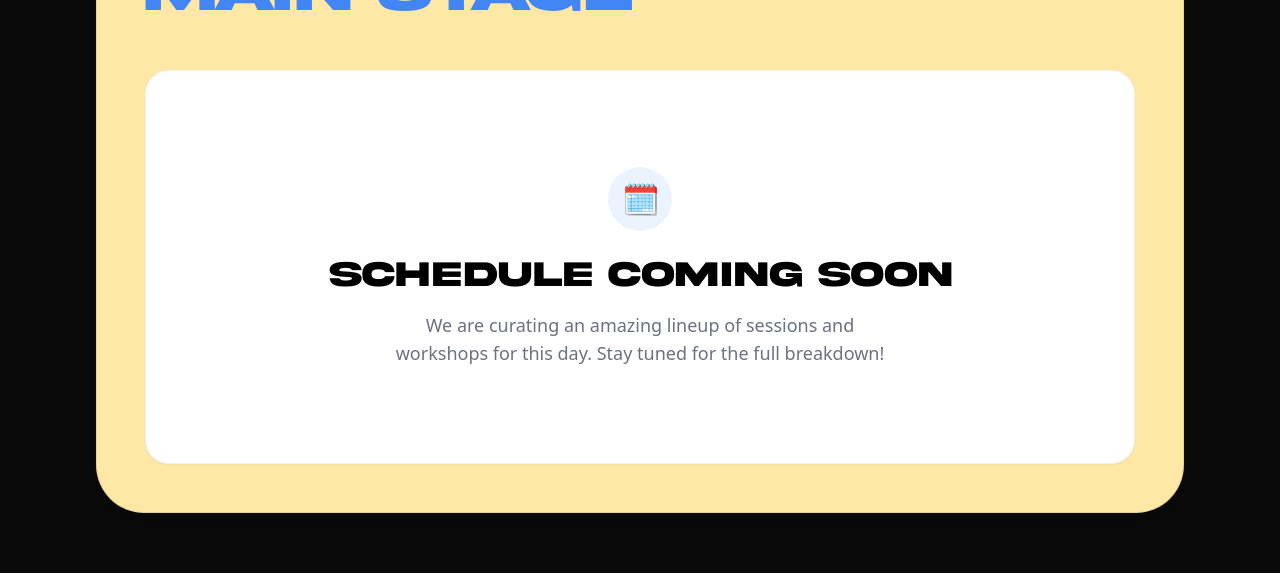
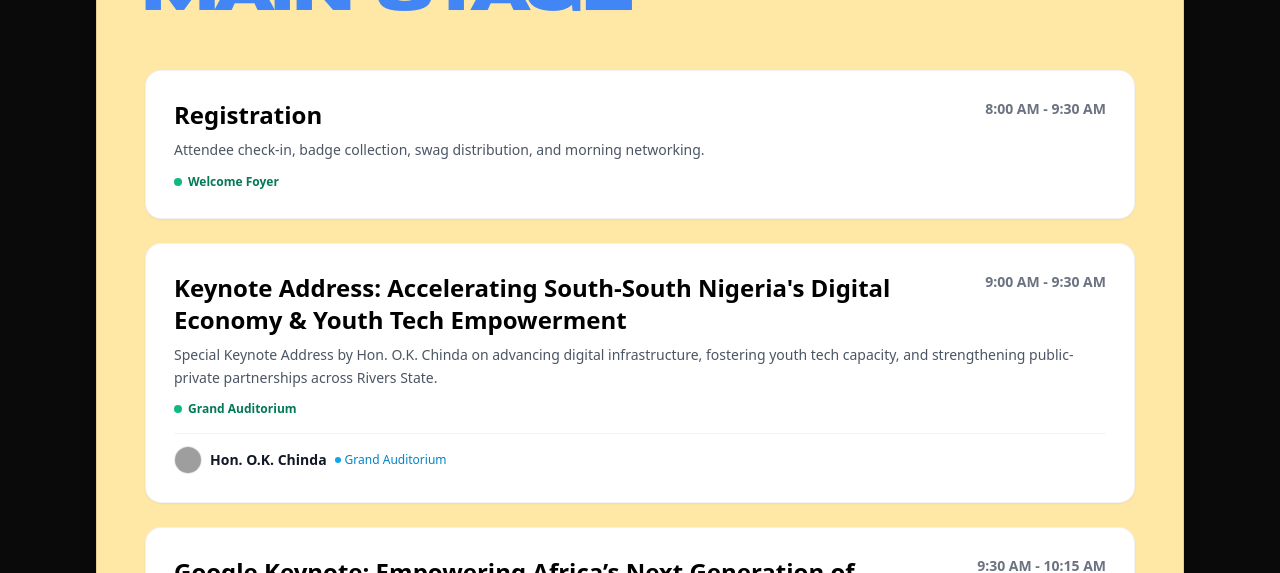
Before and after one commit to Alphadude/gdgportharcourt, a Next.js app: page /schedule in a window 1280 px wide. Shown: the part 379-952 px from the top of the page. Built offline with nearby package versions, Linux system fonts and the light colour scheme; no server answers; grey boxes are pictures that could not be loaded; a web font is replaced by a local one.

Commit message:
fix(schedule): render session cards instead of hardcoded coming soon placeholder in ScheduleTabs

```diff
--- a/app/schedule/ScheduleTabs.tsx
+++ b/app/schedule/ScheduleTabs.tsx
@@ -104,7 +104,23 @@ export default function ScheduleTabs({
           </div>
         </div>
 
-        {/* Sessions Cards List - Replaced with Coming Soon */}
+        {/* Sessions Cards List */}
+        <div className="space-y-4 sm:space-y-6">
+          {currentSessions.length > 0 ? (
+            currentSessions.map((session) => {
+              const sessionSpeakers = session.speakerIds
+                .map((id) => speakerMap[id])
+                .filter((sp): sp is Speaker => sp !== undefined);
+
+              return (
+                <SessionCard
+                  key={session.id}
+                  session={session}
+                  speakers={sessionSpeakers}
+                />
+              );
+            })
+          ) : (
             <div className="bg-white rounded-3xl p-16 sm:p-24 text-center shadow-sm border border-black/5">
               <div className="inline-flex items-center justify-center w-16 h-16 rounded-full bg-google-blue/10 mb-6">
                 <span className="text-3xl">🗓️</span>
@@ -116,6 +132,8 @@ export default function ScheduleTabs({
                 We are curating an amazing lineup of sessions and workshops for this day. Stay tuned for the full breakdown!
               </p>
             </div>
+          )}
+        </div>
       </div>
     </div>
   );
```
Lines whose indentation alone changed are shown as unchanged.
